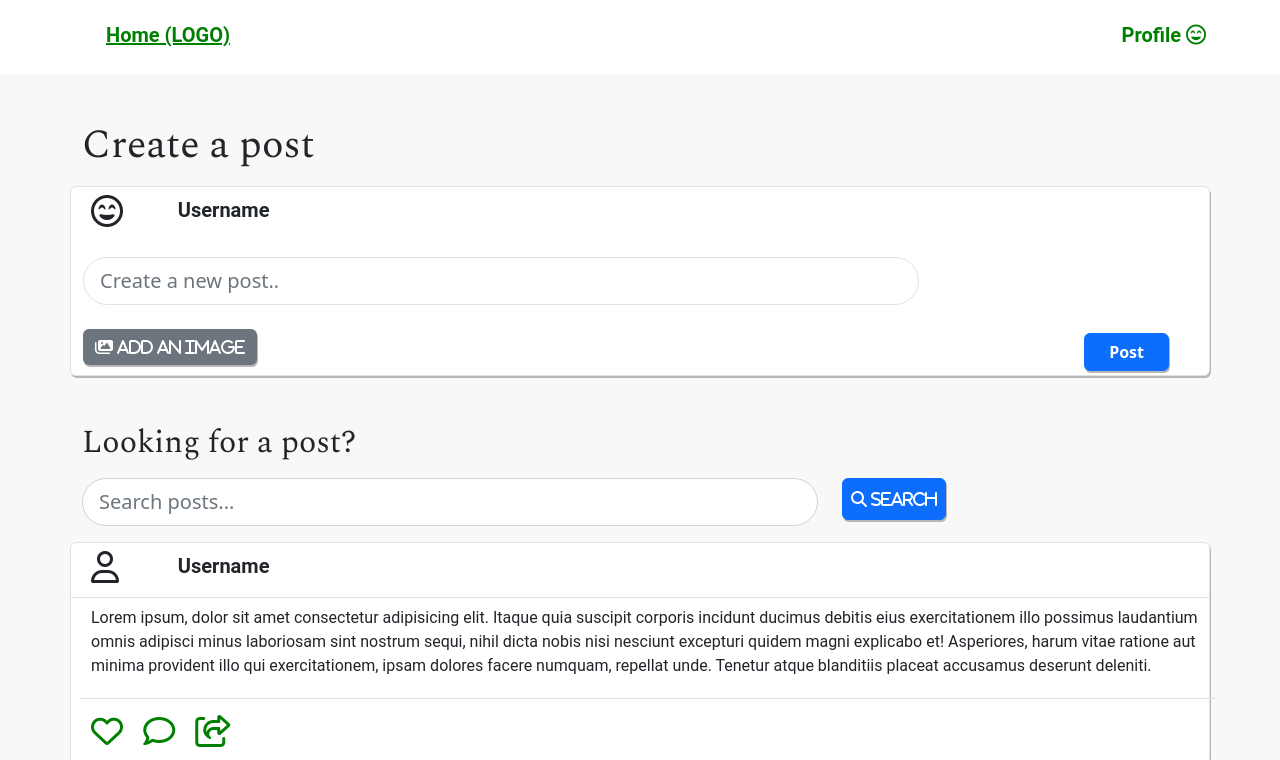
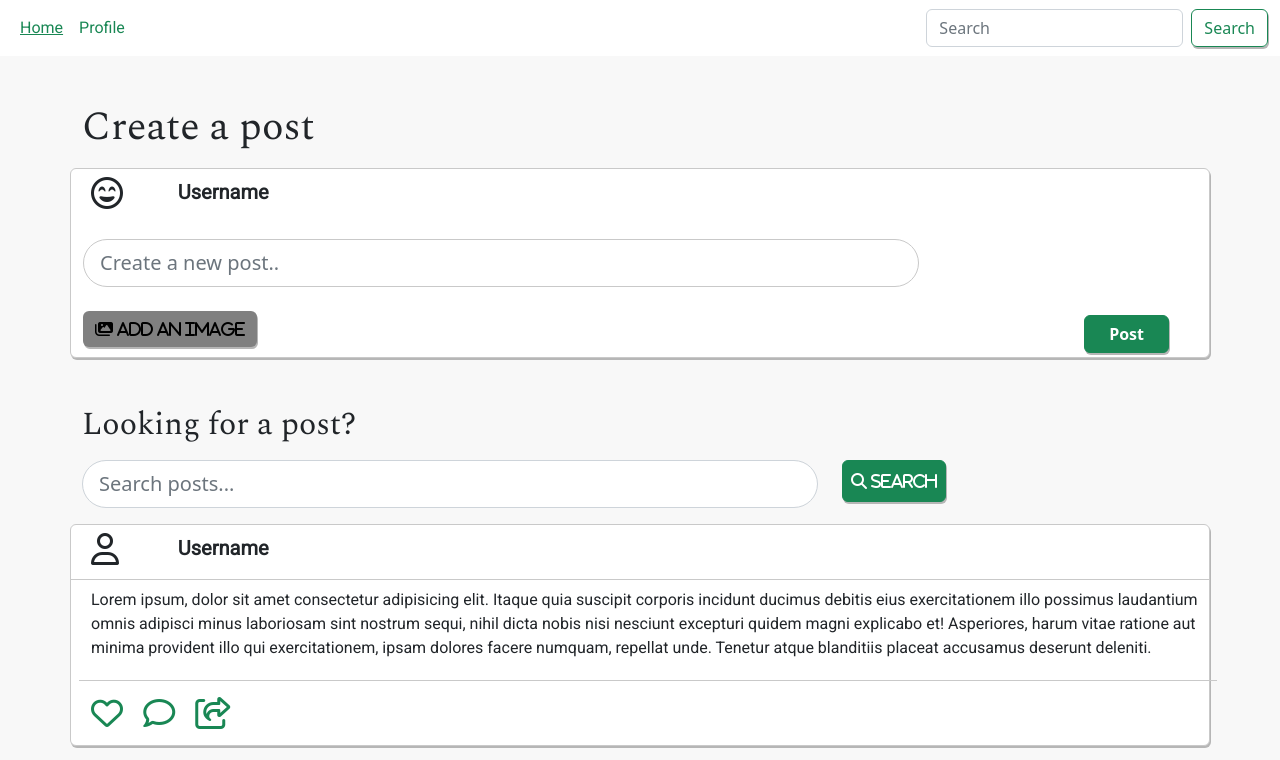
Before and after one commit to Eplepai96/CSS-frameworks-CA, a website: page home.html in a window 1280 px wide. Shown: the top 760 px of the page. Drawn offline with nearby package versions, Linux system fonts and the light colour scheme; files whose address does not match are found by name.

Commit message:
Added correct css paths and changed nav

```diff
--- a/home.html
+++ b/home.html
@@ -6,20 +6,44 @@
     <meta name="viewport" content="width=device-width, initial-scale=1.0">
     <title>Pagename - Home</title>
     <link rel="stylesheet" href="node_modules/bootstrap/dist/css/bootstrap.min.css">
-    <link rel="stylesheet" href="/src/scss/style.css">
+    <link rel="stylesheet" href="/dist/css/style.css">
     <script src="https://kit.fontawesome.com/da4fbc451d.js" crossorigin="anonymous"></script>
 </head>
 <body>
 
     <!-- Header -->
-    <header>
-        <nav class="container pt-3 pb-1">
-            <ul class="row">
-                <li class="col-6 d-flex justify-content-start p-1 fw-bold fs-5 active-nav"><a href="#">Home (LOGO)</a></li>
-                <li class="col-6 d-flex justify-content-end p-1 fw-bold fs-5"><a href="profile.html">Profile <i class="far fa-1x fa-grin-beam"></i></a></li>
+    <nav class="navbar navbar-expand-lg bg-white">
+        <div class="container-fluid">
+          <button class="navbar-toggler" type="button" data-bs-toggle="collapse" data-bs-target="#navbarSupportedContent" aria-controls="navbarSupportedContent" aria-expanded="false" aria-label="Toggle navigation">
+            <span class="navbar-toggler-icon"></span>
+          </button>
+          <div class="collapse navbar-collapse" id="navbarSupportedContent">
+            <ul class="navbar-nav me-auto mb-2 mb-lg-0">
+              <li class="nav-item">
+                <a class="nav-link active-nav text-primary" aria-current="page" href="home.html">Home</a>
+              </li>
+              <li class="nav-item">
+                <a class="nav-link text-primary" href="profile.html">Profile</a>
+              </li>
+              <!-- <li class="nav-item dropdown">
+                <a class="nav-link dropdown-toggle" href="#" role="button" data-bs-toggle="dropdown" aria-expanded="false">
+                  Dropdown
+                </a>
+                <ul class="dropdown-menu">
+                  <li><a class="dropdown-item" href="#">Action</a></li>
+                  <li><a class="dropdown-item" href="#">Another action</a></li>
+                  <li><hr class="dropdown-divider"></li>
+                  <li><a class="dropdown-item" href="#">Something else here</a></li>
+                </ul>
+              </li> -->
             </ul>
-        </nav>
-    </header>
+            <form class="d-flex" role="search">
+              <input class="form-control me-2" type="search" placeholder="Search" aria-label="Search">
+              <button class="btn btn-outline-success" type="submit">Search</button>
+            </form>
+          </div>
+        </div>
+      </nav>
 
     <!-- Create post -->
     <main>
@@ -181,5 +205,6 @@
             </div>
         </div>
     </footer>
+    <script src="/node_modules/bootstrap/dist/js/bootstrap.bundle.min.js"></script>
 </body>
 </html>
```
Also changed, not shown: index.html (+4 -3 lines), profile.html (+33 -8 lines).
